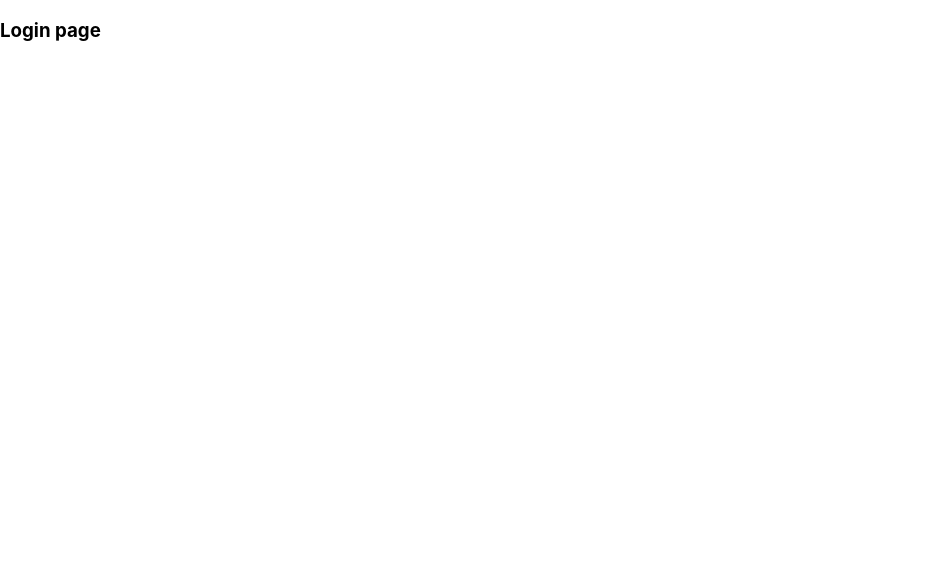
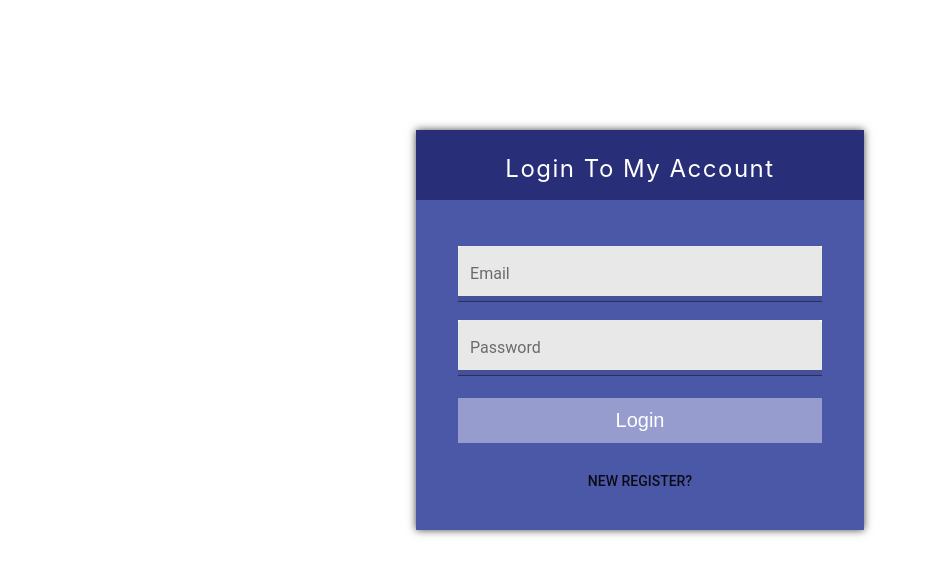
Before and after one commit to vhong000/studY, a React (Create React App) app in the folder frontend/: page /login in a window 1280 px wide. Shown: the top 574 px of the page, without its empty margins (0-932 px from the left). Built offline with nearby package versions, Linux system fonts and the light colour scheme.

Commit message:
Login Page. Basic Functionality

```diff
--- a/frontend/src/components/login/login.js
+++ b/frontend/src/components/login/login.js
@@ -1,7 +1,7 @@
-
 import React, { Component } from 'react';
 import Button from '@material-ui/core/Button';
 import TextField from '@material-ui/core/TextField';
+import classes from './login.module.css';
 // more components at https://material-ui.com/getting-started/usage/
 
 export default class Login extends Component {
@@ -18,19 +18,66 @@ export default class Login extends Component {
     this.handleSubmit = this.handleSubmit.bind(this);
 	}
 
-	handleChange(event) { // update state on input change
-
+	// update state on input change
+	handleChange(event, name) {
+		this.setState({
+			user: {
+				...this.state.user,
+				[name]: event.target.value
+			}
+		});
 	}
 
-	handleSubmit(event) { // submit user state as json body
-
+ 	// submit user state as json body
+	handleSubmit(event) {
+		event.preventDefault();
+		const data = JSON.stringify(this.state.user);
+		document.getElementById("myForm").reset();
+		console.log(data);
 	}
 
 	render() {
+
 		return (
+			<form className={classes.Form} id="myForm"
+				onSubmit={e => this.handleSubmit(e)}>
+					<div className={classes.Login }>
+						<p>Login To My Account</p>
+					</div>
+					<div className={classes.Outer}>
 						<div>
-				<h3>Login page</h3>
+							<TextField
+								id="filled-email-input"
+								label="Email"
+								className={classes.TextField}
+								type="email"
+								name="email"
+								autoComplete="email"
+								margin="normal"
+								variant="filled"
+								onChange={e => this.handleChange(e, 'email')}
+							/>
 						</div>
+						<div>
+							<TextField
+								className={classes.TextField}
+								id="filled-password-input"
+								label="Password"
+								type="password"
+								autoComplete="current-password"
+								margin="normal"
+								variant="filled"
+								onChange={e => this.handleChange(e, 'password')}
+								/>
+						</div>
+						<div>
+							<button type="submit"  className={classes.Button}>Login</button>
+						</div>
+						<div>
+							<Button href="./register" className={classes.RegisterButton}>New Register?</Button>
+						</div>
+					</div>
+			</form>
 		)
 	}
 }
--- /dev/null
+++ b/frontend/src/components/login/login.module.css
@@ -0,0 +1,73 @@
+.Form {
+    background-color: #4b58a7;
+    width: 35%;
+    margin: 130px auto;
+    text-align: center;
+    font-size: normal;
+    box-shadow: 0px 0px 8px 0px rgba(10, 10, 10, 0.75);
+    display: flex;
+    flex-flow: column;
+}
+
+.Login {
+    height: 70px;
+    background-color: #282e78;
+    color: white;
+    font-size: x-large;
+    letter-spacing: 1.5px;
+    vertical-align: middle;
+}
+
+.TextField {
+    background-color: white;
+    width: 85%;
+    height: 50px;
+}
+
+.Button {
+    background-color: #969cce;
+    width: 85%;
+    height: 45px;
+    margin: 20px auto;
+    border: none;
+    color: white;
+    text-align: center;
+    text-decoration: none;
+    display: inline-block;
+    font-size: 20px;
+    cursor:pointer;
+    overflow: hidden;
+}
+
+.RegisterButton {
+    background-color: Transparent;
+    background-repeat:no-repeat;
+    border: none;
+    cursor:pointer;
+    overflow: hidden;
+    outline:none;
+    font-size: middle;
+}
+
+.Outer {
+    padding: 30px 10px;
+}
+
+
+@media (min-width: 300px) and (min-height: 200px) {
+    .Form {
+        width: 300px;
+    }
+}
+
+@media (min-width: 400px) and (min-height: 301px) {
+    .Form {
+        width: 400px;
+    }
+}
+
+@media (min-width: 1000px) and (min-height: 700px) {
+    .Form {
+        width: 35%;
+    }
+}
--- a/frontend/src/index.css
+++ b/frontend/src/index.css
@@ -1,4 +1,11 @@
+html {
+  min-height: 100%;
+  height: 100%;
+}
+
 body {
+  min-height: 100%;
+  height: 100%;
   margin: 0;
   padding: 0;
   font-family: -apple-system, BlinkMacSystemFont, "Segoe UI", "Roboto", "Oxygen",
```
Also changed, not shown: 1 other file (tests, documents, lock files or other folders). Lines whose indentation alone changed are shown as unchanged.
